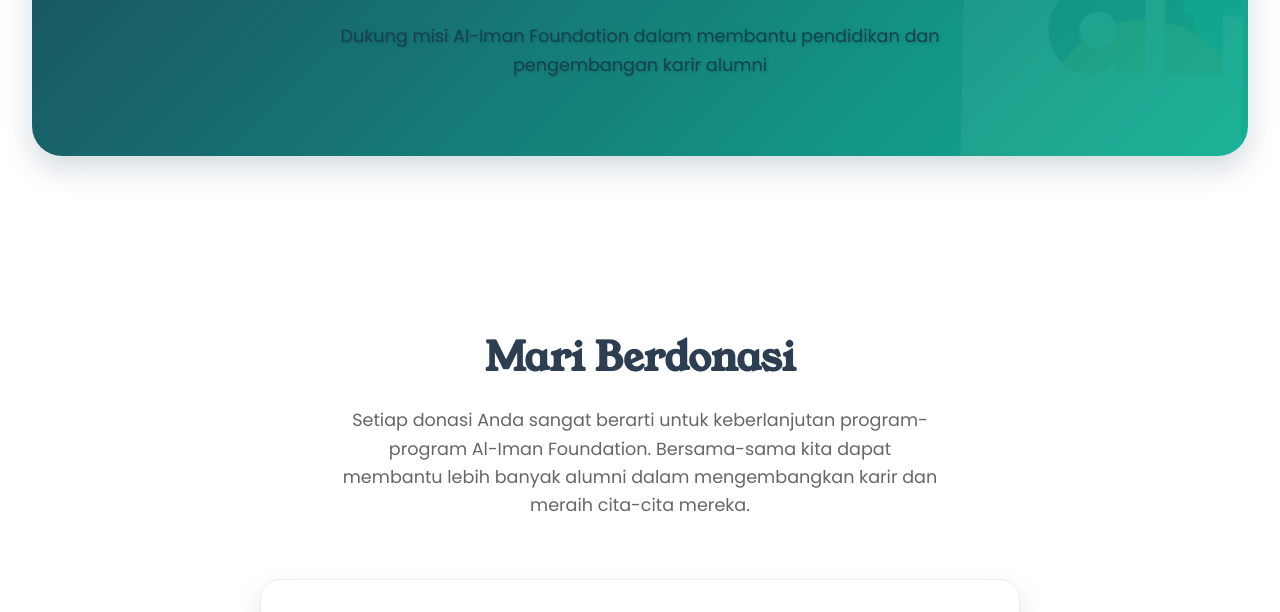
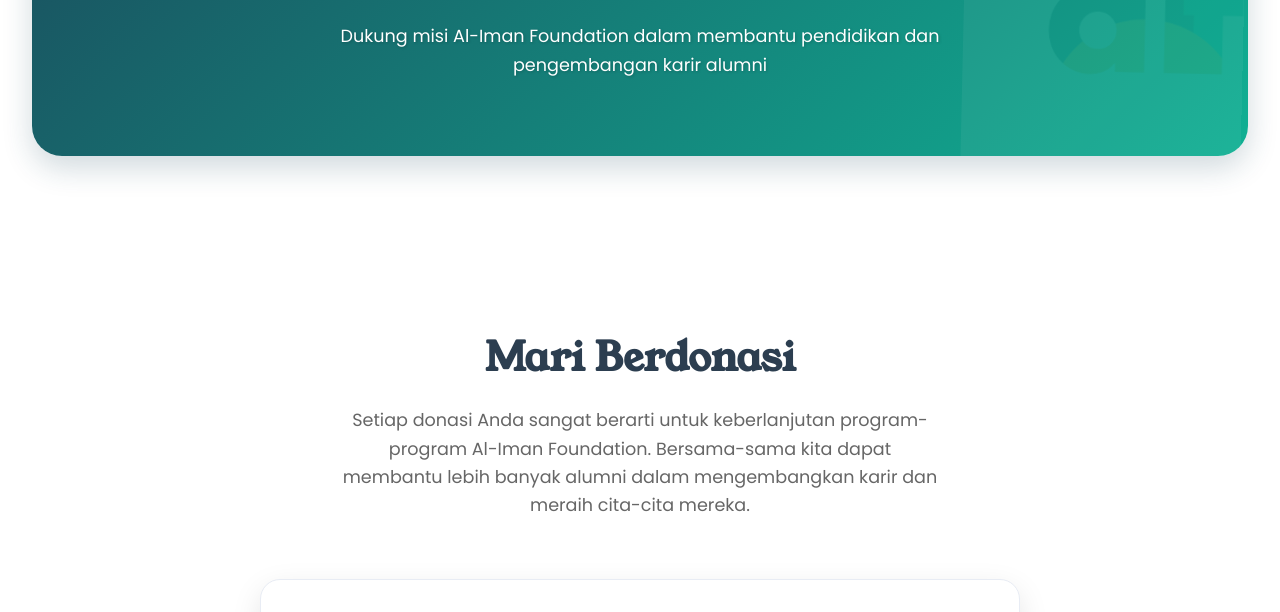
Before and after one commit to eicheich/aliman_foundation, a plain HTML site: page donasi.html in a window 1280 px wide. Shown: the part 488-1100 px from the top of the page. Drawn offline with Linux system fonts and the light colour scheme.

Commit message:
ganti jadi putih

```diff
--- a/donasi.html
+++ b/donasi.html
@@ -82,7 +82,7 @@
             <span class="hero-badge-text">Donasi</span>
           </div>
           <div class="hero-title">Berbagi Untuk Sesama</div>
-          <p class="hero-subtitle">
+          <p class="hero-subtitle" style="color: #fff;">
             Dukung misi Al-Iman Foundation dalam membantu pendidikan dan
             pengembangan karir alumni
           </p>
```
Also changed, not shown: kontak.html (+1 -1 lines).
